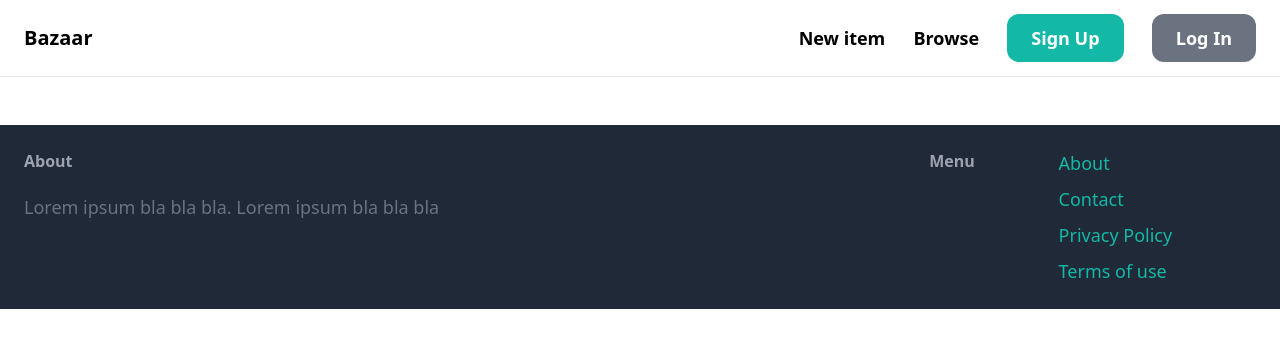
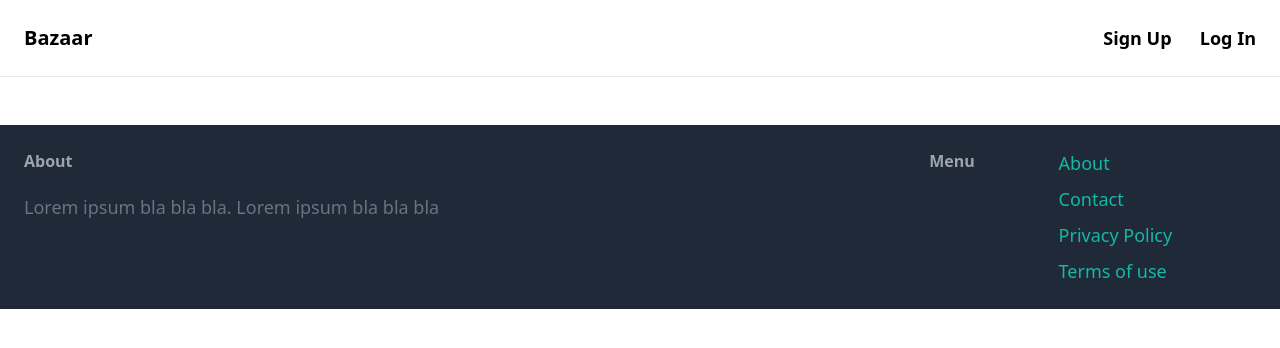
Before and after one commit to Eamateli/Online_Marketplace, a Django app: template core/templates/core/base.html in a window 1280 px wide. Shown: the top 348 px of the page. Run offline with Django 3.2, Linux system fonts and the light colour scheme; the template is opened without the code that fills it, so the values that code supplies are empty; some libraries are stand-ins or nearby versions.

Commit message:
Login, Logout, Sign up: Adding the loggic into base html

```diff
--- a/core/templates/core/base.html
+++ b/core/templates/core/base.html
@@ -14,27 +14,30 @@
 </head>
 
 <body>
-
   <nav class="py-6 px-6 flex justify-between items-center border-b border-gray-200">
     <a href="/" class="text-xl font-semibold">Bazaar</a>
     <div class="space-x-6">
-        <a href="#" class="text-lg font-semibold hover:text-gray-500">New item</a>
-        <a href="#" class="text-lg font-semibold hover:text-gray-500">Browse</a>
-
-
       {% if request.user.is_authenticated %}
-       <a href="#" class="px-6 py-3 text-lg font-semibold bg-teal-500 text-white rounded-xl hover:bg-teal-700">Inbox</a>
-       <a href="#" class="px-6 py-3 text-lg font-semibold bg-gray-500 text-white rounded-xl hover:bg-gray-700">Dashboard</a>
-       <a href="#" class="px-6 py-3 text-lg font-semibold bg-gray-500 text-white rounded-xl hover:bg-gray-700">Logout</a>
-
+      <a href="#" class="text-lg font-semibold hover:text-gray-500">Inbox</a>
+      <a href="#" class="text-lg font-semibold hover:text-gray-500">Dashboard</a>
+      <a href="{% url 'core:logout' %}" class="text-lg font-semibold hover:text-gray-500">Logout</a>
       {% else %}
-        <a href="{% url 'core:signup' %}" class="px-6 py-3 text-lg font-semibold bg-teal-500 text-white rounded-xl hover:bg-teal-700">Sign Up</a>
-        <a href="{% url 'core:login' %}" class="px-6 py-3 text-lg font-semibold bg-gray-500 text-white rounded-xl hover:bg-gray-700">Log In</a>
+      <a href="{% url 'core:signup' %}" class="text-lg font-semibold hover:text-gray-500">Sign Up</a>
+      <a href="{% url 'core:login' %}" class="text-lg font-semibold hover:text-gray-500">Log In</a>
       {% endif %}
     </div>
   </nav>
 
   <div class="px-6 py-6">
+    {% if messages %}
+    {% for message in messages %}
+    <div class="alert alert-warning alert-dismissible fade show" role="alert">
+      <strong>{{ message.tags }}</strong> {{ message }}
+      <button type="button" class="btn-close" data-bs-dismiss="alert" aria-label="Close"></button>
+    </div>
+    {% endfor %}
+    {% endif %}
+
     {% block content %}
 
     {% endblock %}
```
Lines whose indentation alone changed are shown as unchanged.
